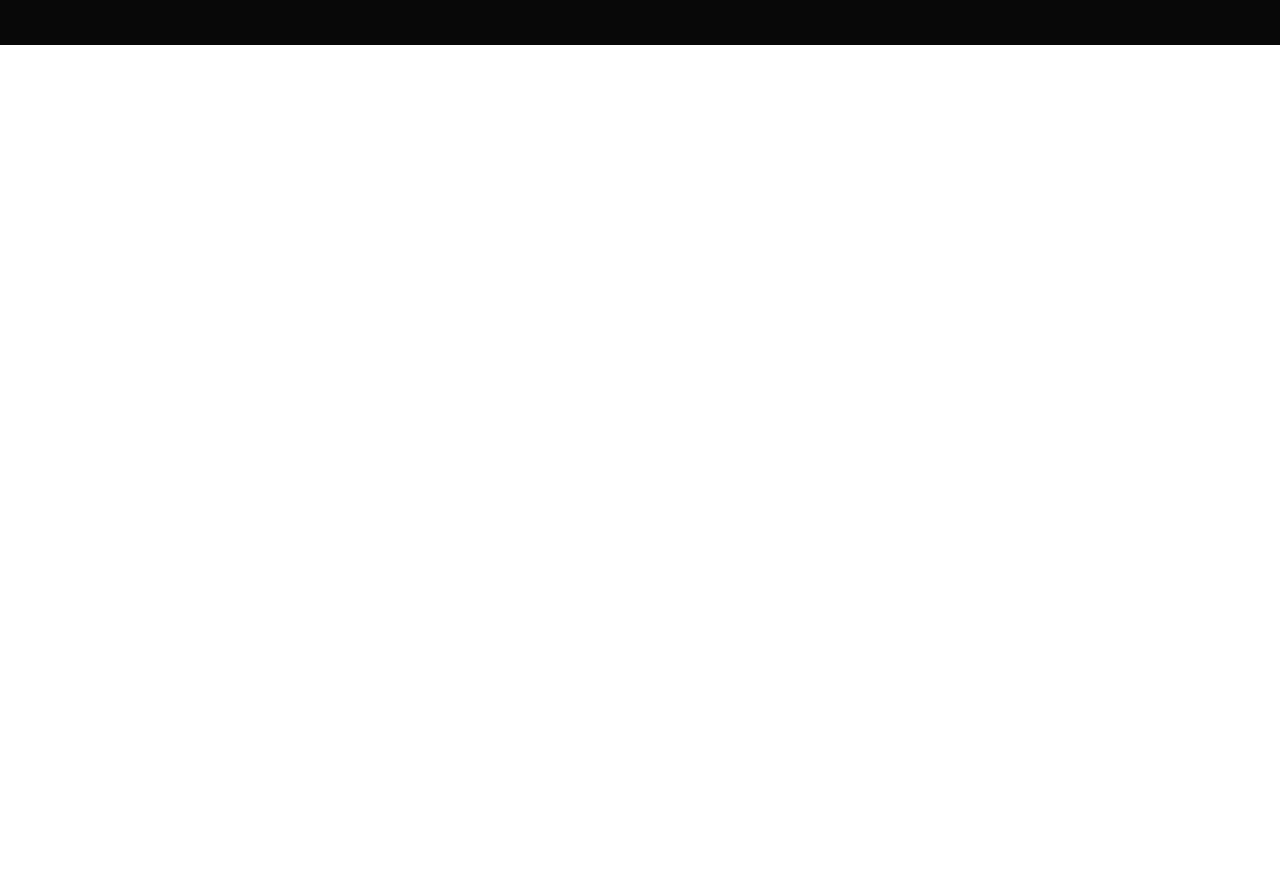
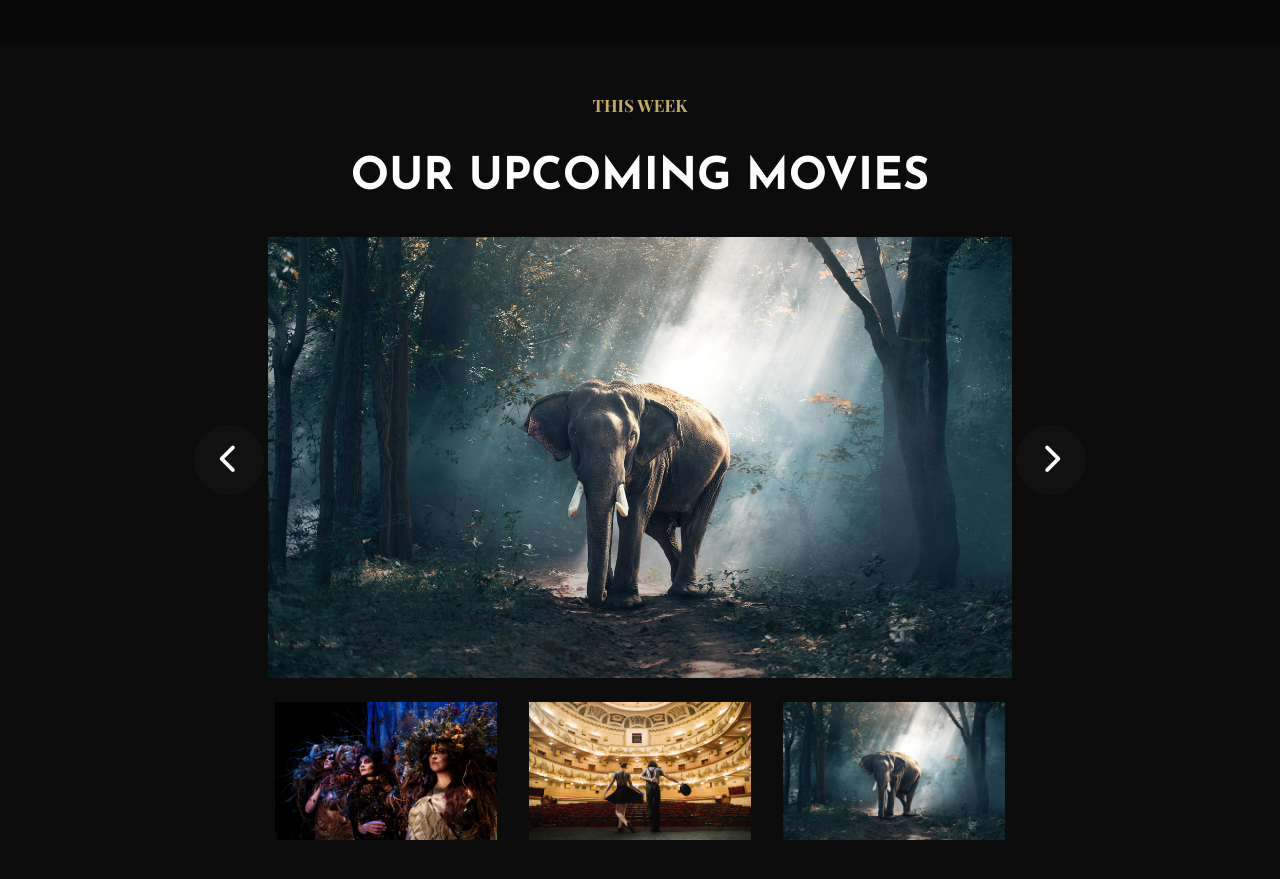
Before and after one commit to devtricks-company/moovi, a plain HTML site: page index.html in a window 1280 px wide. Shown: the part 1233-2112 px from the top of the page. Before the commit the page ends 1278 px from the top, so only its background shows below. Drawn offline with nearby package versions, Linux system fonts and the light colour scheme.

Commit message:
add movie section

```diff
--- a/assets/css/style.css
+++ b/assets/css/style.css
@@ -220,6 +220,114 @@
 }
 
 
+/* #up coming */
+#upcoming-moovi{
+    width: 100%;
+    padding:3rem 0;
+    text-align: center;
+    background: #0c0c0c;
+}
+#upcoming-moovi .container{
+    width: 70%;
+    margin: 0 auto;
+}
+#upcoming-moovi .container > span{
+    font-family: 'Playfair Display', serif;
+    font-size: 17px;
+    font-weight: 700;
+    line-height: 25.5px;
+    color:#c1ab65;
+}
+#upcoming-moovi .container h2{
+    font-family: 'Josefin Sans', sans-serif;
+    font-size: 45px;
+    font-weight: 600;
+    line-height: 58.5px;
+    color:white;
+    padding-top:30px;
+    padding-bottom:30px;
+}
+#upcoming-moovi .container .movie-container{
+    width: 100%;
+    display: flex;
+    flex-wrap: wrap;
+    align-items: center;
+    justify-content: space-around;
+
+}
+#upcoming-moovi .container .movie-container .prev{
+
+    width: 70px;
+    height: 70px;
+    color:white;
+    border-radius: 50px;
+    background:#111;
+    display: flex;
+    justify-content: center;
+    align-items: center;
+    font-weight: bolder;
+    font-size:30px;
+    transition: all 0.5s ease-in-out;
+
+
+}
+#upcoming-moovi .container .movie-container .prev:hover{
+    background:white;
+
+}
+#upcoming-moovi .container .movie-container .prev:hover i{
+    color:black;
+}
+#upcoming-moovi .container .movie-container .image-wrapper{
+    width:83%;
+    position: relative;
+}
+#upcoming-moovi .container .movie-container .image-wrapper img{
+    width:100%;
+    height: 100%;
+}
+#upcoming-moovi .container .movie-container .image-wrapper .overlay-movie-image{
+    position: absolute;
+    top:0;
+    left:0;
+    display: flex;
+    justify-content: center;
+    align-items: center;
+    width: 100%;
+    height: 100%;
+
+}
+#upcoming-moovi .container .movie-container .image-wrapper .overlay-movie-image i{
+    color:white;
+}
+#upcoming-moovi .container .movie-container .image-wrapper .overlay-movie-image span{
+    padding:30px;
+    background: #c1ab65;
+    border-radius: 50%;
+    opacity: 0;
+    transition:  all 0.5s ease-in-out;
+}
+#upcoming-moovi .container .movie-container .image-wrapper .overlay-movie-image:hover span{
+    opacity: 1;
+}
+#upcoming-moovi  .movie-thumbnail-image{
+    width:85%;
+    display: flex;
+   margin: 0 auto;
+   padding-top: 20px;
+}
+#upcoming-moovi  .movie-thumbnail-image div{
+    padding:0 1rem;
+    width:33.33%;
+}
+#upcoming-moovi  .movie-thumbnail-image img{
+    width: 100%;
+}
+
+
+
+
+
 
 
 
@@ -260,4 +368,23 @@
     #trust ul li{
         width: 50%;
     }
+    #upcoming-moovi .container{
+        width:100%;
+    }
+    #upcoming-moovi .container .movie-container .prev{
+        display: none;
+    }
+    #upcoming-moovi .container .movie-container .image-wrapper{
+        width:95%;
+    }
+    #upcoming-moovi  .movie-thumbnail-image div:last-child{
+        display: none;
+    }
+    #upcoming-moovi  .movie-thumbnail-image{
+        width:100%;
+    }
+    #upcoming-moovi  .movie-thumbnail-image div{
+        width: 50%;
+        padding:0 0.5rem;
+    }
 }
--- a/index.html
+++ b/index.html
@@ -76,5 +76,38 @@
             <li><img src="assets//images/trust4.png" alt="trust4"></li>
         </ul>
     </section>
+    <section id="upcoming-moovi">
+        <div class="container">
+            <span>THIS WEEK</span>
+            <h2>OUR UPCOMING MOVIES</h2>
+            <div class="movie-container">
+               <div class="prev">
+                   <span><i class="fas fa-chevron-left"></i> </span>
+               </div>
+                <div class="image-wrapper">
+                    <img src="assets/images/week2.jpg" alt="week2" />
+                    <div class="overlay-movie-image">
+                        <span>
+                            <i class="fas fa-play"></i>
+                        </span>
+                    </div>
+                </div>
+                <div class="prev">
+                    <span><i class="fas fa-chevron-right"></i> </span>
+                </div>
+            </div>
+            <div class="movie-thumbnail-image">
+                <div>
+                    <img src="assets/images/week14.jpg" alt="">
+                </div>
+                <div>
+                    <img src="assets/images/week4.jpg" alt="">
+                </div>
+                <div>
+                    <img src="assets/images/week5.jpg" alt="">
+                </div>
+            </div>
+        </div>
+    </section>
 </body>
 </html>
```
Also changed, not shown: assets/images/week14.jpg (added), assets/images/week2.jpg (added), assets/images/week4 (1).jpg (added), assets/images/week4.jpg (added), assets/images/week5.jpg (added).
